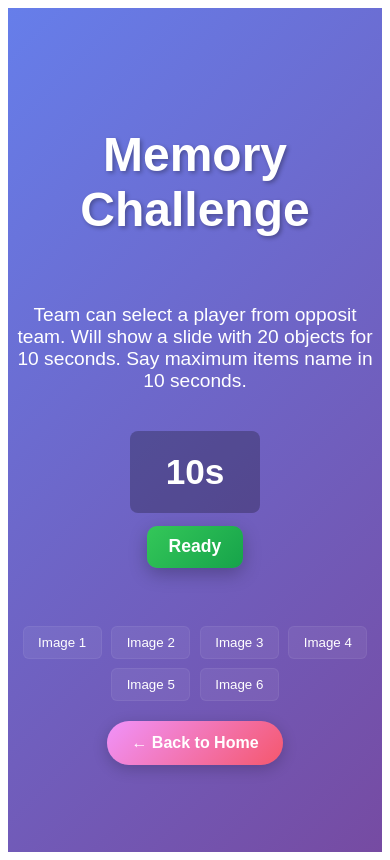
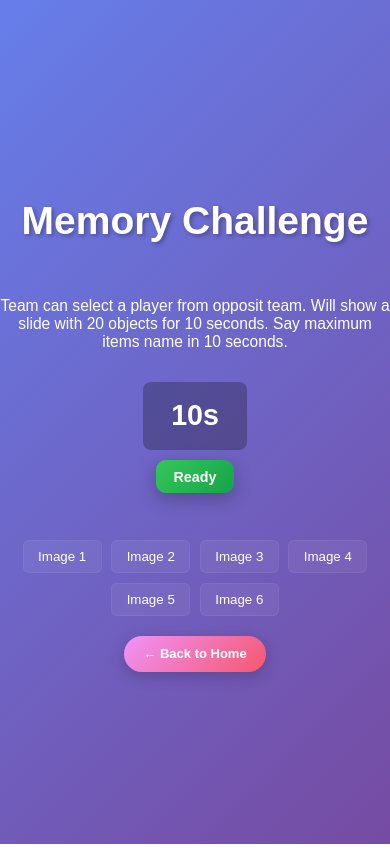
Before and after one commit to arunbabu21/fun-friday, an Angular app: page /game2 in a window 390 px wide. Built offline with nearby package versions, Linux system fonts and the light colour scheme.

Commit message:
FunFriday - second-round

```diff
--- a/src/app/components/game3/game3.css
+++ b/src/app/components/game3/game3.css
@@ -248,3 +248,65 @@ p {
 .modal-btn-secondary {
   background: linear-gradient(135deg, #ff6b6b 0%, #ee5a6f 100%);
 }
+
+/* Mobile Responsive Styles */
+@media (max-width: 768px) {
+  .game-container {
+    padding: 1em;
+    padding-bottom: 100px;
+    min-height: auto;
+  }
+
+  h1 {
+    font-size: 2em;
+    margin-bottom: 0.8em;
+  }
+
+  p {
+    font-size: 1em;
+    margin-bottom: 1.5em;
+  }
+
+  .timer-area {
+    padding: 1rem;
+    gap: 0.6em;
+  }
+
+  .timer-display {
+    font-size: 1.8em;
+  }
+
+  .timer-btn {
+    font-size: 1em;
+    padding: 0.5em 1em;
+  }
+}
+
+@media (max-width: 480px) {
+  .game-container {
+    padding: 0.5em;
+    padding-bottom: 80px;
+  }
+
+  h1 {
+    font-size: 1.8em;
+  }
+
+  p {
+    font-size: 0.9em;
+  }
+
+  .timer-area {
+    padding: 0.8rem;
+    gap: 0.5em;
+  }
+
+  .timer-display {
+    font-size: 1.6em;
+  }
+
+  .timer-btn {
+    font-size: 0.9em;
+    padding: 0.4em 0.8em;
+  }
+}
--- a/src/app/components/game4/game4.css
+++ b/src/app/components/game4/game4.css
@@ -237,3 +237,46 @@ p {
   transform: translateY(-2px);
   box-shadow: 0 6px 20px rgba(0, 0, 0, 0.3);
 }
+
+/* Mobile Responsive Styles */
+@media (max-width: 768px) {
+  .game-container {
+    padding: 1em;
+    min-height: auto;
+  }
+
+  h1 {
+    font-size: 2em;
+    margin-bottom: 0.8em;
+  }
+
+  p {
+    font-size: 1em;
+    margin-bottom: 1.5em;
+  }
+
+  .back-btn {
+    width: 100%;
+    max-width: 250px;
+    margin: 1rem 0;
+  }
+}
+
+@media (max-width: 480px) {
+  .game-container {
+    padding: 0.5em;
+  }
+
+  h1 {
+    font-size: 1.8em;
+  }
+
+  p {
+    font-size: 0.9em;
+  }
+
+  .back-btn {
+    font-size: 0.9em;
+    padding: 0.6em 1.2em;
+  }
+}
--- a/src/app/components/game5/game5.css
+++ b/src/app/components/game5/game5.css
@@ -83,3 +83,72 @@ p {
 .timer-message.timeout {
   color: #ff4d4f;
 }
+
+/* Mobile Responsive Styles */
+@media (max-width: 768px) {
+  .game-container {
+    padding: 1em;
+    min-height: auto;
+  }
+
+  h1 {
+    font-size: 2em;
+    margin-bottom: 0.8em;
+  }
+
+  p {
+    font-size: 1em;
+    margin-bottom: 1.5em;
+  }
+
+  .back-btn {
+    width: 100%;
+    max-width: 250px;
+    margin: 1rem 0;
+  }
+
+  .timer-display {
+    font-size: 1.8em;
+  }
+
+  .timer-btn {
+    font-size: 1em;
+    padding: 0.5em 1em;
+  }
+
+  .timer-message {
+    font-size: 1em;
+  }
+}
+
+@media (max-width: 480px) {
+  .game-container {
+    padding: 0.5em;
+  }
+
+  h1 {
+    font-size: 1.8em;
+  }
+
+  p {
+    font-size: 0.9em;
+  }
+
+  .back-btn {
+    font-size: 0.9em;
+    padding: 0.6em 1.2em;
+  }
+
+  .timer-display {
+    font-size: 1.6em;
+  }
+
+  .timer-btn {
+    font-size: 0.9em;
+    padding: 0.4em 0.8em;
+  }
+
+  .timer-message {
+    font-size: 0.9em;
+  }
+}
--- a/src/app/components/game6/game6.css
+++ b/src/app/components/game6/game6.css
@@ -255,3 +255,91 @@ p {
 .close-btn:hover {
   background: #ff1a1a;
 }
+
+/* Mobile Responsive Styles */
+@media (max-width: 768px) {
+  .game-container {
+    padding: 1em;
+    min-height: auto;
+  }
+
+  h1 {
+    font-size: 2em;
+    margin-bottom: 0.8em;
+  }
+
+  .background-image,
+  .no-image-placeholder,
+  .number-grid {
+    width: 100%;
+    max-width: 350px;
+    height: auto;
+    aspect-ratio: 4/5;
+  }
+
+  .background-image,
+  .no-image-placeholder {
+    height: 437.5px;
+  }
+
+  .number-grid {
+    height: 437.5px;
+  }
+
+  .grid-cell {
+    font-size: 1em;
+  }
+
+  .button-group {
+    flex-direction: column;
+    gap: 0.8rem;
+    margin: 0.8rem 0;
+  }
+
+  .reset-btn,
+  .show-image-btn,
+  .back-btn {
+    width: 100%;
+    max-width: 250px;
+    margin: 0;
+  }
+
+  .image-buttons {
+    flex-wrap: wrap;
+    gap: 0.4rem;
+    margin-top: 0.8rem;
+  }
+
+  .image-btn {
+    width: 45px;
+    height: 45px;
+    font-size: 1.2em;
+  }
+}
+
+@media (max-width: 480px) {
+  .game-container {
+    padding: 0.5em;
+  }
+
+  h1 {
+    font-size: 1.8em;
+  }
+
+  .background-image,
+  .no-image-placeholder,
+  .number-grid {
+    max-width: 300px;
+    height: 375px;
+  }
+
+  .grid-cell {
+    font-size: 0.9em;
+  }
+
+  .image-btn {
+    width: 40px;
+    height: 40px;
+    font-size: 1.1em;
+  }
+}
--- a/src/styles.css
+++ b/src/styles.css
@@ -1 +1,32 @@
 /* You can add global styles to this file, and also import other style files */
+
+* {
+  box-sizing: border-box;
+}
+
+body {
+  margin: 0;
+  padding: 0;
+  font-family: Arial, sans-serif;
+  -webkit-font-smoothing: antialiased;
+  -moz-osx-font-smoothing: grayscale;
+}
+
+button {
+  -webkit-tap-highlight-color: transparent;
+  -webkit-touch-callout: none;
+  -webkit-user-select: none;
+  user-select: none;
+}
+
+@media (max-width: 768px) {
+  body {
+    font-size: 14px;
+  }
+}
+
+@media (max-width: 480px) {
+  body {
+    font-size: 13px;
+  }
+}
```
